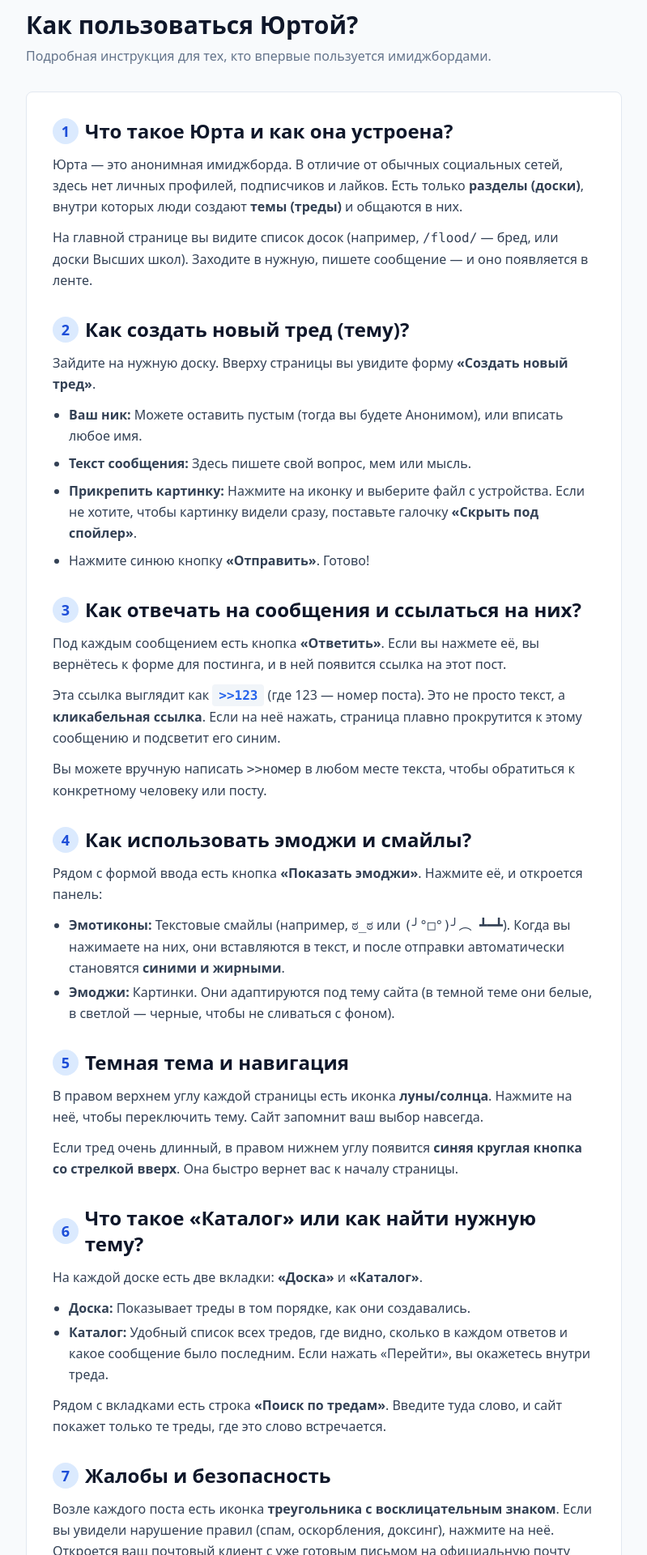
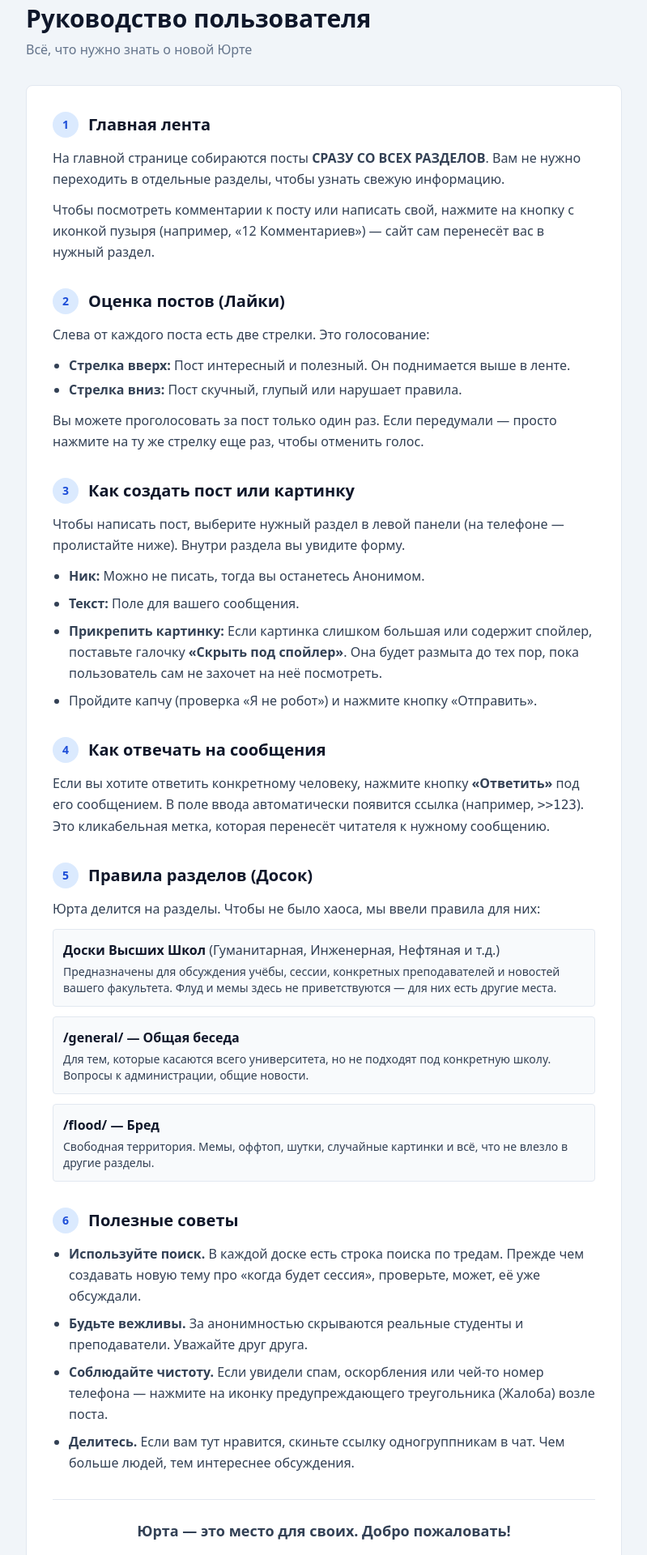
Before and after one commit to Maratico228/Y.U.R.T.A, a Next.js app: page /guide in a window 1280 px wide. Shown: the part 100-2020 px from the top of the page at 81% size, without its empty margins (240-1039 px from the left). Built offline with nearby package versions, Linux system fonts and the light colour scheme.

Commit message:
Update page.tsx

```diff
--- a/app/guide/page.tsx
+++ b/app/guide/page.tsx
@@ -1,5 +1,4 @@
-
-     "use client";
+"use client";
 
 import { useState, useEffect } from "react";
 
@@ -15,110 +14,109 @@ export default function Guide() {
   }, []);
 
   return (
-    <main className="min-h-screen bg-slate-50 dark:bg-slate-900 text-slate-900 dark:text-slate-100 pb-20 font-sans">
-      <header className="bg-white dark:bg-slate-800 border-b border-slate-200 dark:border-slate-700 py-4 px-4 shadow-sm mb-8">
+    <main className="min-h-screen bg-slate-100 dark:bg-[#0b141a] text-slate-900 dark:text-slate-200 pb-20 font-sans">
+      <header className="bg-white dark:bg-[#1a282d] border-b border-slate-200 dark:border-slate-800 py-4 px-4 shadow-sm mb-8 sticky top-0 z-50">
         <div className="max-w-3xl mx-auto flex items-center justify-between">
           <a href="/">
-            <img src="/logo.png" alt="Logo" style={{ height: '48px', width: 'auto' }} className="dark:brightness-0 dark:invert" />
+            <img src="/logo.png" alt="Logo" style={{ height: '40px', width: 'auto' }} className="dark:brightness-0 dark:invert" />
           </a>
           <a href="/" className="text-blue-700 dark:text-blue-400 hover:underline font-medium">На главную</a>
         </div>
       </header>
 
       <div className="max-w-3xl mx-auto px-4">
-        <h1 className="text-3xl font-bold mb-2">Как пользоваться Юртой?</h1>
-        <p className="text-slate-500 dark:text-slate-400 mb-8">Подробная инструкция для тех, кто впервые пользуется имиджбордами.</p>
+        <h1 className="text-3xl font-bold mb-2">Руководство пользователя</h1>
+        <p className="text-slate-500 dark:text-slate-400 mb-8">Всё, что нужно знать о новой Юрте</p>
 
-        <div className="bg-white dark:bg-slate-800 p-6 md:p-8 rounded-lg border border-slate-200 dark:border-slate-700 space-y-8 text-slate-700 dark:text-slate-300 leading-relaxed">
+        <div className="bg-white dark:bg-[#1a282d] p-6 md:p-8 rounded-lg border border-slate-200 dark:border-slate-800 space-y-8 text-slate-700 dark:text-slate-300 leading-relaxed">
 
-          {/* Раздел 1 */}
+          {/* 1. Лента */}
           <section>
-            <h2 className="text-2xl font-bold text-slate-900 dark:text-white mb-3 flex items-center gap-2">
-              <span className="bg-blue-100 dark:bg-blue-900/50 text-blue-700 dark:text-blue-300 w-8 h-8 rounded-full flex items-center justify-center text-lg">1</span>
-              Что такое Юрта и как она устроена?
+            <h2 className="text-xl font-bold text-slate-900 dark:text-white mb-3 flex items-center gap-3">
+              <span className="bg-blue-100 dark:bg-blue-900/50 text-blue-700 dark:text-blue-300 w-8 h-8 rounded-full flex items-center justify-center text-sm shrink-0">1</span>
+              Главная лента
             </h2>
-            <p className="mb-3">Юрта — это анонимная имиджборда. В отличие от обычных социальных сетей, здесь нет личных профилей, подписчиков и лайков. Есть только <b>разделы (доски)</b>, внутри которых люди создают <b>темы (треды)</b> и общаются в них.</p>
-            <p>На главной странице вы видите список досок (например, <code>/flood/</code> — бред, или доски Высших школ). Заходите в нужную, пишете сообщение — и оно появляется в ленте.</p>
+            <p className="mb-3">На главной странице собираются посты <b>СРАЗУ СО ВСЕХ РАЗДЕЛОВ</b>. Вам не нужно переходить в отдельные разделы, чтобы узнать свежую информацию.</p>
+            <p>Чтобы посмотреть комментарии к посту или написать свой, нажмите на кнопку с иконкой пузыря (например, «12 Комментариев») — сайт сам перенесёт вас в нужный раздел.</p>
           </section>
 
-          {/* Раздел 2 */}
+          {/* 2. Голосование */}
           <section>
-            <h2 className="text-2xl font-bold text-slate-900 dark:text-white mb-3 flex items-center gap-2">
-              <span className="bg-blue-100 dark:bg-blue-900/50 text-blue-700 dark:text-blue-300 w-8 h-8 rounded-full flex items-center justify-center text-lg">2</span>
-              Как создать новый тред (тему)?
+            <h2 className="text-xl font-bold text-slate-900 dark:text-white mb-3 flex items-center gap-3">
+              <span className="bg-blue-100 dark:bg-blue-900/50 text-blue-700 dark:text-blue-300 w-8 h-8 rounded-full flex items-center justify-center text-sm shrink-0">2</span>
+              Оценка постов (Лайки)
             </h2>
-            <p className="mb-3">Зайдите на нужную доску. Вверху страницы вы увидите форму <b>«Создать новый тред»</b>.</p>
-            <ul className="list-disc pl-5 space-y-2 mb-3">
-              <li><b>Ваш ник:</b> Можете оставить пустым (тогда вы будете Анонимом), или вписать любое имя.</li>
-              <li><b>Текст сообщения:</b> Здесь пишете свой вопрос, мем или мысль.</li>
-              <li><b>Прикрепить картинку:</b> Нажмите на иконку и выберите файл с устройства. Если не хотите, чтобы картинку видели сразу, поставьте галочку <b>«Скрыть под спойлер»</b>.</li>
-              <li>Нажмите синюю кнопку <b>«Отправить»</b>. Готово!</li>
+            <p className="mb-3">Слева от каждого поста есть две стрелки. Это голосование:</p>
+            <ul className="list-disc pl-5 space-y-1 mb-3">
+              <li><b>Стрелка вверх:</b> Пост интересный и полезный. Он поднимается выше в ленте.</li>
+              <li><b>Стрелка вниз:</b> Пост скучный, глупый или нарушает правила.</li>
+            </ul>
+            <p>Вы можете проголосовать за пост только один раз. Если передумали — просто нажмите на ту же стрелку еще раз, чтобы отменить голос.</p>
+          </section>
+
+          {/* 3. Создание поста */}
+          <section>
+            <h2 className="text-xl font-bold text-slate-900 dark:text-white mb-3 flex items-center gap-3">
+              <span className="bg-blue-100 dark:bg-blue-900/50 text-blue-700 dark:text-blue-300 w-8 h-8 rounded-full flex items-center justify-center text-sm shrink-0">3</span>
+              Как создать пост или картинку
+            </h2>
+            <p className="mb-3">Чтобы написать пост, выберите нужный раздел в левой панели (на телефоне — пролистайте ниже). Внутри раздела вы увидите форму.</p>
+            <ul className="list-disc pl-5 space-y-2">
+              <li><b>Ник:</b> Можно не писать, тогда вы останетесь Анонимом.</li>
+              <li><b>Текст:</b> Поле для вашего сообщения.</li>
+              <li><b>Прикрепить картинку:</b> Если картинка слишком большая или содержит спойлер, поставьте галочку <b>«Скрыть под спойлер»</b>. Она будет размыта до тех пор, пока пользователь сам не захочет на неё посмотреть.</li>
+              <li>Пройдите капчу (проверка «Я не робот») и нажмите кнопку «Отправить».</li>
             </ul>
           </section>
 
-          {/* Раздел 3 */}
+          {/* 4. Ответы */}
           <section>
-            <h2 className="text-2xl font-bold text-slate-900 dark:text-white mb-3 flex items-center gap-2">
-              <span className="bg-blue-100 dark:bg-blue-900/50 text-blue-700 dark:text-blue-300 w-8 h-8 rounded-full flex items-center justify-center text-lg">3</span>
-              Как отвечать на сообщения и ссылаться на них?
+            <h2 className="text-xl font-bold text-slate-900 dark:text-white mb-3 flex items-center gap-3">
+              <span className="bg-blue-100 dark:bg-blue-900/50 text-blue-700 dark:text-blue-300 w-8 h-8 rounded-full flex items-center justify-center text-sm shrink-0">4</span>
+              Как отвечать на сообщения
             </h2>
-            <p className="mb-3">Под каждым сообщением есть кнопка <b>«Ответить»</b>. Если вы нажмете её, вы вернётесь к форме для постинга, и в ней появится ссылка на этот пост.</p>
-            <p className="mb-3">Эта ссылка выглядит как <code className="bg-slate-100 dark:bg-slate-900 px-2 py-1 rounded text-blue-600 dark:text-blue-400 font-bold">&gt;&gt;123</code> (где 123 — номер поста). Это не просто текст, а <b>кликабельная ссылка</b>. Если на неё нажать, страница плавно прокрутится к этому сообщению и подсветит его синим.</p>
-            <p>Вы можете вручную написать <code>&gt;&gt;номер</code> в любом месте текста, чтобы обратиться к конкретному человеку или посту.</p>
+            <p className="mb-3">Если вы хотите ответить конкретному человеку, нажмите кнопку <b>«Ответить»</b> под его сообщением. В поле ввода автоматически появится ссылка (например, <code>&gt;&gt;123</code>). Это кликабельная метка, которая перенесёт читателя к нужному сообщению.</p>
           </section>
 
-          {/* Раздел 4 */}
+          {/* 5. Правила Досок (НОВОЕ) */}
           <section>
-            <h2 className="text-2xl font-bold text-slate-900 dark:text-white mb-3 flex items-center gap-2">
-              <span className="bg-blue-100 dark:bg-blue-900/50 text-blue-700 dark:text-blue-300 w-8 h-8 rounded-full flex items-center justify-center text-lg">4</span>
-              Как использовать эмоджи и смайлы?
+            <h2 className="text-xl font-bold text-slate-900 dark:text-white mb-3 flex items-center gap-3">
+              <span className="bg-blue-100 dark:bg-blue-900/50 text-blue-700 dark:text-blue-300 w-8 h-8 rounded-full flex items-center justify-center text-sm shrink-0">5</span>
+              Правила разделов (Досок)
             </h2>
-            <p className="mb-3">Рядом с формой ввода есть кнопка <b>«Показать эмоджи»</b>. Нажмите её, и откроется панель:</p>
-            <ul className="list-disc pl-5 space-y-1">
-              <li><b>Эмотиконы:</b> Текстовые смайлы (например, <code>ಠ_ಠ</code> или <code>(╯°□°)╯︵ ┻━┻</code>). Когда вы нажимаете на них, они вставляются в текст, и после отправки автоматически становятся <b>синими и жирными</b>.</li>
-              <li><b>Эмоджи:</b> Картинки. Они адаптируются под тему сайта (в темной теме они белые, в светлой — черные, чтобы не сливаться с фоном).</li>
+            <p className="mb-3">Юрта делится на разделы. Чтобы не было хаоса, мы ввели правила для них:</p>
+            <div className="space-y-3">
+              <div className="bg-slate-50 dark:bg-[#121d21] p-3 rounded border border-slate-200 dark:border-slate-800">
+                <span className="font-bold text-slate-900 dark:text-white">Доски Высших Школ</span> (Гуманитарная, Инженерная, Нефтяная и т.д.)
+                <p className="text-sm mt-1">Предназначены для обсуждения учёбы, сессии, конкретных преподавателей и новостей вашего факультета. Флуд и мемы здесь не приветствуются — для них есть другие места.</p>
+              </div>
+              <div className="bg-slate-50 dark:bg-[#121d21] p-3 rounded border border-slate-200 dark:border-slate-800">
+                <span className="font-bold text-slate-900 dark:text-white">/general/ — Общая беседа</span>
+                <p className="text-sm mt-1">Для тем, которые касаются всего университета, но не подходят под конкретную школу. Вопросы к администрации, общие новости.</p>
+              </div>
+              <div className="bg-slate-50 dark:bg-[#121d21] p-3 rounded border border-slate-200 dark:border-slate-800">
+                <span className="font-bold text-slate-900 dark:text-white">/flood/ — Бред</span>
+                <p className="text-sm mt-1">Свободная территория. Мемы, оффтоп, шутки, случайные картинки и всё, что не влезло в другие разделы.</p>
+              </div>
+            </div>
+          </section>
+
+          {/* 6. Советы (НОВОЕ) */}
+          <section>
+            <h2 className="text-xl font-bold text-slate-900 dark:text-white mb-3 flex items-center gap-3">
+              <span className="bg-blue-100 dark:bg-blue-900/50 text-blue-700 dark:text-blue-300 w-8 h-8 rounded-full flex items-center justify-center text-sm shrink-0">6</span>
+              Полезные советы
+            </h2>
+            <ul className="list-disc pl-5 space-y-2">
+              <li><b>Используйте поиск.</b> В каждой доске есть строка поиска по тредам. Прежде чем создавать новую тему про «когда будет сессия», проверьте, может, её уже обсуждали.</li>
+              <li><b>Будьте вежливы.</b> За анонимностью скрываются реальные студенты и преподаватели. Уважайте друг друга.</li>
+              <li><b>Соблюдайте чистоту.</b> Если увидели спам, оскорбления или чей-то номер телефона — нажмите на иконку предупреждающего треугольника (Жалоба) возле поста.</li>
+              <li><b>Делитесь.</b> Если вам тут нравится, скиньте ссылку одногруппникам в чат. Чем больше людей, тем интереснее обсуждения.</li>
             </ul>
           </section>
 
-          {/* Раздел 5 */}
-          <section>
-            <h2 className="text-2xl font-bold text-slate-900 dark:text-white mb-3 flex items-center gap-2">
-              <span className="bg-blue-100 dark:bg-blue-900/50 text-blue-700 dark:text-blue-300 w-8 h-8 rounded-full flex items-center justify-center text-lg">5</span>
-              Темная тема и навигация
-            </h2>
-            <p className="mb-3">В правом верхнем углу каждой страницы есть иконка <b>луны/солнца</b>. Нажмите на неё, чтобы переключить тему. Сайт запомнит ваш выбор навсегда.</p>
-            <p>Если тред очень длинный, в правом нижнем углу появится <b>синяя круглая кнопка со стрелкой вверх</b>. Она быстро вернет вас к началу страницы.</p>
-          </section>
-
-          {/* Раздел 6 */}
-          <section>
-            <h2 className="text-2xl font-bold text-slate-900 dark:text-white mb-3 flex items-center gap-2">
-              <span className="bg-blue-100 dark:bg-blue-900/50 text-blue-700 dark:text-blue-300 w-8 h-8 rounded-full flex items-center justify-center text-lg">6</span>
-              Что такое «Каталог» или как найти нужную тему?
-            </h2>
-            <p className="mb-3">На каждой доске есть две вкладки: <b>«Доска»</b> и <b>«Каталог»</b>.</p>
-            <ul className="list-disc pl-5 space-y-1">
-              <li><b>Доска:</b> Показывает треды в том порядке, как они создавались.</li>
-              <li><b>Каталог:</b> Удобный список всех тредов, где видно, сколько в каждом ответов и какое сообщение было последним. Если нажать «Перейти», вы окажетесь внутри треда.</li>
-            </ul>
-            <p className="mt-3">Рядом с вкладками есть строка <b>«Поиск по тредам»</b>. Введите туда слово, и сайт покажет только те треды, где это слово встречается.</p>
-          </section>
-
-          {/* Раздел 7 */}
-          <section>
-            <h2 className="text-2xl font-bold text-slate-900 dark:text-white mb-3 flex items-center gap-2">
-              <span className="bg-blue-100 dark:bg-blue-900/50 text-blue-700 dark:text-blue-300 w-8 h-8 rounded-full flex items-center justify-center text-lg">7</span>
-              Жалобы и безопасность
-            </h2>
-            <p className="mb-3">Возле каждого поста есть иконка <b>треугольника с восклицательным знаком</b>. Если вы увидели нарушение правил (спам, оскорбления, доксинг), нажмите на неё. Откроется ваш почтовый клиент с уже готовым письмом на официальную почту Юрты.</p>
-            <p className="mt-4 p-4 bg-blue-50 dark:bg-slate-900 rounded-md border border-blue-200 dark:border-slate-700 text-sm">
-              <b>Обратите внимание:</b> Чтобы защитить форум от спам-ботов, при отправке сообщения может появляться капча. Она проходится в один клик.
-            </p>
-          </section>
-
           <div className="pt-6 border-t border-slate-200 dark:border-slate-700 text-center">
-            <p className="font-bold text-lg mb-2">Добро пожаловать в Юрту!</p>
-            <p className="text-sm text-slate-500 dark:text-slate-400">Если остались вопросы, создайте тред в разделе <a href="/board/general" className="text-blue-600 dark:text-blue-400 hover:underline">/general/</a> и спросите там. Вам обязательно ответят.</p>
+            <p className="font-bold text-lg mb-2">Юрта — это место для своих. Добро пожаловать!</p>
           </div>
 
         </div>
```
